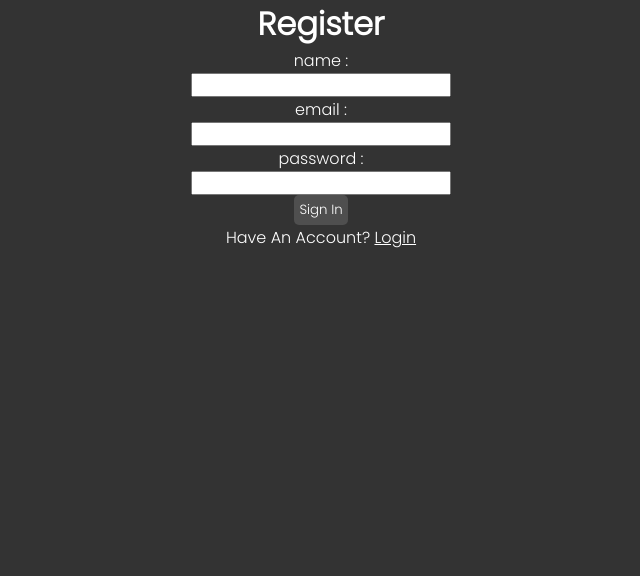
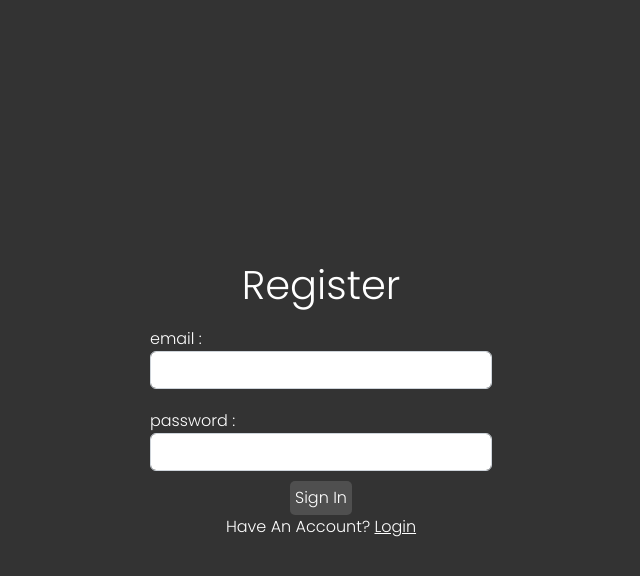
Before and after one commit to akram12affou/note-app, a React (Vite) app: page / in a window 1280 px wide. Shown: the top 576 px of the page, without its empty margins (319-959 px from the left). Built offline with nearby package versions, Linux system fonts and the light colour scheme; no server answers.

Commit message:
'chnages'

```diff
--- a/package.json
+++ b/package.json
@@ -13,11 +13,13 @@
     "@emotion/styled": "^11.10.6",
     "@mui/icons-material": "^5.11.9",
     "@mui/material": "^5.11.10",
+    "bootstrap": "^5.2.3",
     "firebase": "^9.17.1",
     "react": "^18.2.0",
     "react-dom": "^18.2.0",
     "react-redux": "^8.0.5",
     "react-router-dom": "^6.8.1",
+    "reactstrap": "^9.1.6",
     "redux": "^4.2.1",
     "uuid": "^9.0.0"
   },
--- a/src/App.tsx
+++ b/src/App.tsx
@@ -4,6 +4,7 @@
 import Connexion from "./Components/Connexion";
 import { auth } from "./firebase";
 import { onAuthStateChanged } from "firebase/auth";
+
 function App() {
   const [user, setUser] = useState("");
   useEffect(() => {
@@ -14,6 +15,7 @@
 
   return (
     <div>
+
 
         <Routes>
           <Route path="/note-App" element={<NotesApp />}></Route>
--- a/src/Components/Connexion.tsx
+++ b/src/Components/Connexion.tsx
@@ -4,16 +4,18 @@
   onAuthStateChanged,
   updateProfile,
 } from "firebase/auth";
+import "bootstrap/dist/css/bootstrap.min.css";
+import { Input } from "reactstrap";
+
 import { signInWithEmailAndPassword, signOut } from "firebase/auth";
 import { auth } from "../firebase";
 import { useNavigate } from "react-router-dom";
 function Connexion({ user, setUser }) {
   const navigate = useNavigate();
   const [email, setEmail] = useState("");
-  const [name, setName] = useState("");
   const [password, setPassword] = useState("");
   const [signIn, setSignIn] = useState(true);
-
+  // const [error,setError] = useState('')
   const handleAuth = async (e) => {
     e.preventDefault();
     if (signIn) {
@@ -22,78 +24,81 @@
         await createUserWithEmailAndPassword(auth, email, password);
         setEmail("");
         setPassword("");
-        setName("");
+
         navigate("Note-App");
 
         await updateProfile(user).catch((err) => console.log(err));
       } catch (err) {
-        console.log(err);
+        alert(err.message);
       }
     } else {
       try {
         await signInWithEmailAndPassword(auth, email, password);
         setEmail("");
         setPassword("");
-        await updateProfile(user, { displayName: "name" }).catch((err) =>
-          console.log(err)
-        );
+        await updateProfile(user).catch((err) => console.log(err));
       } catch (err) {
-        console.log(err.message);
+        alert(err.message);
       }
     }
-    setUser(email)
+    setUser(email);
   };
   const handleLogIn = (e) => {
     e.preventDefault();
+
     setSignIn(!signIn);
   };
-  console.log(email, name, password);
   return (
     <form>
       {signIn ? <h1>Register</h1> : <h1>Login</h1>}
+
       {!signIn && (
         <>
+          <div>
             email :
-          <input
+            <Input
               type="text"
               value={email}
               onChange={(e) => setEmail(e.target.value)}
             />
+          </div>
+          <div>
             password :
-          <input
+            <Input
               type="password"
               value={password}
               onChange={(e) => setPassword(e.target.value)}
             />
+          </div>
         </>
       )}
       {signIn && (
         <>
-          name :
-          <input
-            type="text"
-            value={name}
-            onChange={(e) => setName(e.target.value)}
-          />
+          <div>
             email :
-          <input
+            <Input
               type="text"
               value={email}
               onChange={(e) => setEmail(e.target.value)}
             />
+          </div>
+          <div>
             password :
-          <input
+            <Input
               type="password"
               value={password}
               onChange={(e) => setPassword(e.target.value)}
             />
+          </div>
         </>
       )}
       <button onClick={handleAuth}>{signIn ? "Sign In" : "Login"}</button>
       <span>
         {" "}
         {signIn ? "Have An Account? " : "No Account? "}
-        <span class='link' onClick={handleLogIn}>{signIn ? " Login" : " Register"}</span>
+        <span class="link" onClick={handleLogIn}>
+          {signIn ? " Login" : " Register"}
+        </span>
       </span>
     </form>
   );
--- /dev/null
+++ b/src/Components/Navbar.jsx
@@ -0,0 +1,31 @@
+import React,{useState} from 'react'
+import '../styles/style.css'
+
+import SettingsIcon from '@mui/icons-material/Settings';
+function Navbar() {
+  const [open,setOpen] = useState(false)
+  const css = `.setting-icon{
+    transform: rotate(-50deg);
+  }`
+  return (
+    <div class='navbar'>
+      <div class='setting-icon'>
+        <SettingsIcon onClick={() =>setOpen(!open)}/>
+        </div>
+      {open && <style>
+           {css}
+        </style>}
+        <div class='menu'>
+          <div>
+          <input type="checkbox" name="" id="" /> Dark Mode
+          </div>
+          <br />
+          <div>
+          <input type="checkbox" name="" id="" /> big Letter
+          </div>
+        </div>
+    </div>
+  )
+}
+
+export default Navbar
--- a/src/Components/Note.tsx
+++ b/src/Components/Note.tsx
@@ -8,19 +8,15 @@
   const [editedName,setEditedName] = useState('')
   const [inputsShow , setInputsShow] = useState(true)
   const handleEdit = async(id,notename) => {
-    console.log(editedName)
-    if(editedName==''){
-      alert('invalid todo')
-      return;
-    }
     if(inputsShow){
-
       setEditedName(notename)
       setInputsShow(!inputsShow)
-      editedName('')
       return
     }
-
+    if(editedName == ''){
+      alert('invalid todo')
+      return
+    }
     await updateDoc(doc(db, "notes", id), { notename: editedName });
     setInputsShow(!inputsShow)
     editedName('')
--- a/src/Components/NotesApp.tsx
+++ b/src/Components/NotesApp.tsx
@@ -13,6 +13,8 @@
   where,
 } from "firebase/firestore";
 import "../styles/style.css";
+import { Input } from "reactstrap";
+import Navbar from './Navbar'
 function NotesApp() {
   const [textNote, setTextNote] = useState("");
   const [notes, setNotes] = useState([]);
@@ -50,12 +52,14 @@
   };
   return (
     <div class="note-app">
+       <Navbar/>
       <div class="note-app-header">
+
         <span>{user?.email}</span>
         <h1>Welcome to Note App</h1>
         <div class="input">
-          <label>Write your note :</label>
-          <input
+          <span> note:</span>
+          <Input
             value={textNote}
             onChange={(e) => setTextNote(e.target.value)}
             type="text"
--- a/src/styles/style.css
+++ b/src/styles/style.css
@@ -3,6 +3,9 @@
     font-family: 'Poppins', sans-serif;
     padding:0;
     margin:0;
+}
+body{
+    overflow: hidden;
 }
 .note-app{
     color: rgb(255, 255, 255);
@@ -17,10 +20,28 @@
 
     padding-top: 2rem;
 }
+.setting-icon{
+    transition: all 0.3s ease;
 
+}
+/* .setting-icon:hover{
+       transform: rotate(50deg);
+} */
 .input{
     display: flex;
     align-items: center;
+
+}
+.menu{
+    position: fixed;
+    top:3rem;
+    background: #f05858;
+    width: 30vw;
+    height:25vh;
+    display: flex;
+    flex-direction: column;
+    align-content: space-between;
+    justify-content: center;
 
 }
 .note-app-notes{
@@ -110,3 +131,19 @@
     background: #363636;
 
 }
+form{
+    display: flex;
+    align-items: center;
+    justify-content: center;
+    width:100vw;
+    height: 100vh;
+}
+form div{
+    margin: 10px;
+}
+.navbar{
+    top:1vh;
+    left:10px;
+    cursor: pointer;
+
+}
```
Also changed, not shown: 1 other file (tests, documents, lock files or other folders). Lines whose indentation alone changed are shown as unchanged.
